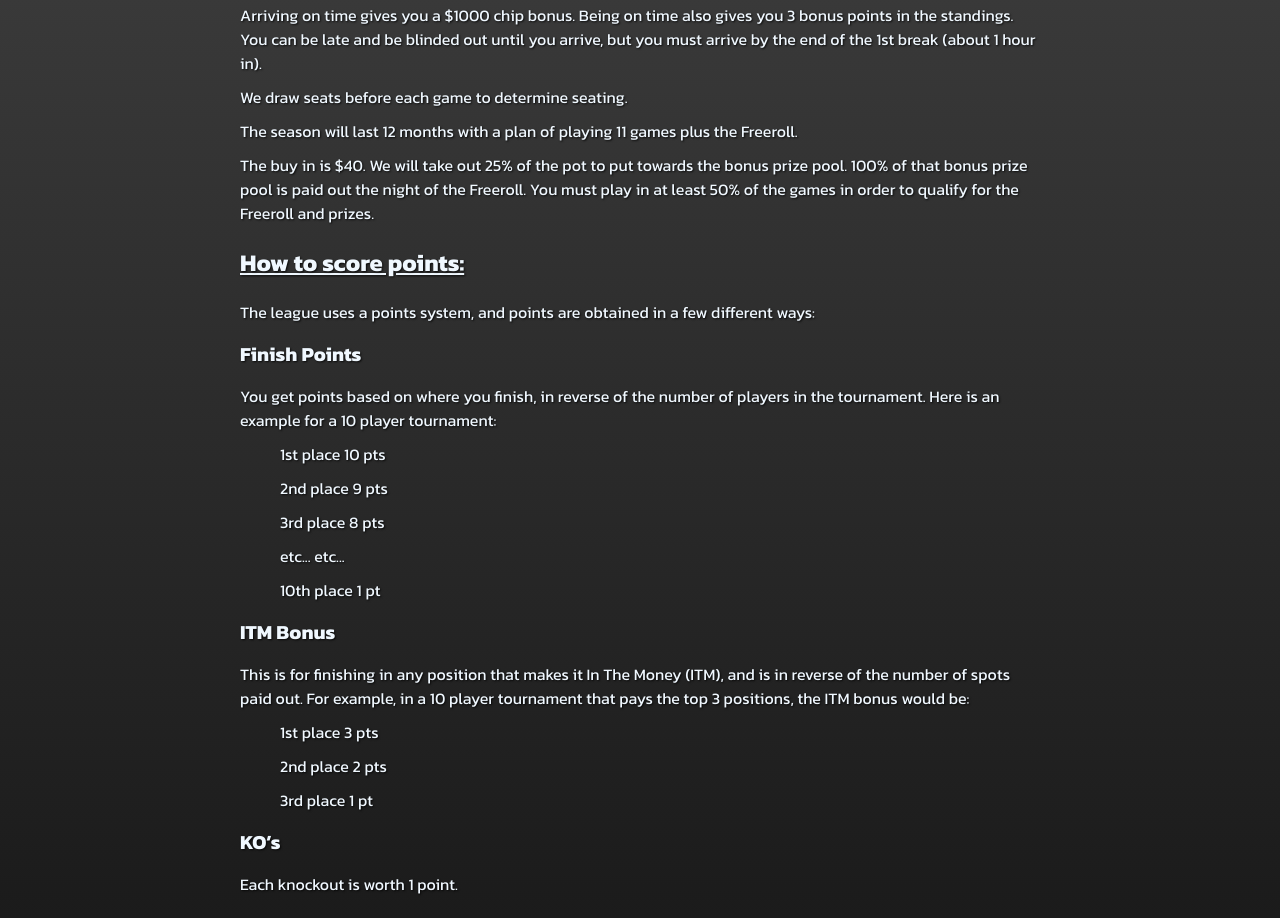
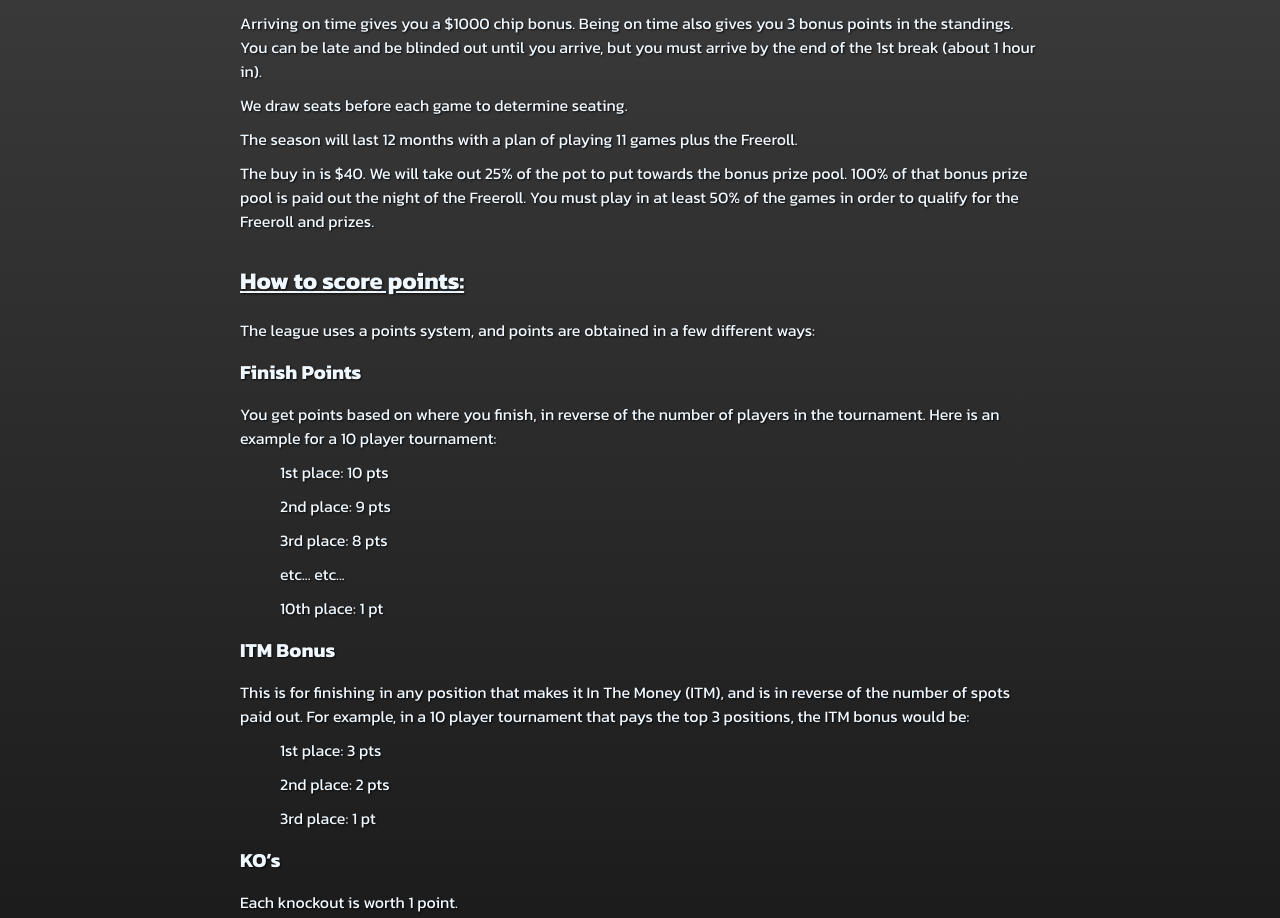
Before and after one commit to jiduto/PL, a website: page info.html in a window 1280 px wide. Shown: the part 217-1135 px from the top of the page. Drawn offline with Linux system fonts and the light colour scheme.

Commit message:
more formatting

```diff
--- a/css/styles.css
+++ b/css/styles.css
@@ -101,7 +101,7 @@ p {
 
 /* Info Content */
 .info-content {
-  text-align: left; /* Left-align container */
+  text-align: left;
   padding: 0 40px;
   max-width: 800px;
   margin: 0 auto;
@@ -111,29 +111,25 @@ p {
   font-size: 24px;
   font-weight: bold;
   text-decoration: underline;
-  margin: 20px 0;
+  margin: 30px 0 20px; /* 2 line breaks (~30px) above, 20px below */
+}
+.info-content h1.first-header {
+  margin-top: 0; /* No extra space above the first h1 */
 }
 .info-content h2 {
   color: #f0f8ff;
   font-size: 20px;
   font-weight: bold;
-  margin: 15px 0;
+  margin: 15px 0; /* 1 line break (~15px) above, 15px below */
 }
 .info-content p {
   color: #f0f8ff;
   font-size: 16px;
   margin: 10px 0;
-  text-align: left; /* Override global centering */
+  text-align: left;
 }
 .info-content .indented {
   margin-left: 40px;
-}
-
-/* Global paragraph style (keep for other pages) */
-p {
-  color: #f0f8ff;
-  text-align: center; /* Still applies outside .info-content */
-  text-shadow: 1px 1px 2px rgba(0, 0, 0, 0.8);
 }
 
 /* Table Styles */
--- a/info.html
+++ b/info.html
@@ -21,17 +21,17 @@
 
       <h2>Finish Points</h2>
       <p>You get points based on where you finish, in reverse of the number of players in the tournament. Here is an example for a 10 player tournament:</p>
-      <p class="indented">1st place       10 pts</p>
-      <p class="indented">2nd place       9 pts</p>
-      <p class="indented">3rd place       8 pts</p>
+      <p class="indented">1st place:       10 pts</p>
+      <p class="indented">2nd place:       9 pts</p>
+      <p class="indented">3rd place:       8 pts</p>
       <p class="indented">etc...             etc...</p>
-      <p class="indented">10th place      1 pt</p>
+      <p class="indented">10th place:      1 pt</p>
 
       <h2>ITM Bonus</h2>
       <p>This is for finishing in any position that makes it In The Money (ITM), and is in reverse of the number of spots paid out. For example, in a 10 player tournament that pays the top 3 positions, the ITM bonus would be:</p>
-      <p class="indented">1st place       3 pts</p>
-      <p class="indented">2nd place       2 pts</p>
-      <p class="indented">3rd place       1 pt</p>
+      <p class="indented">1st place:       3 pts</p>
+      <p class="indented">2nd place:       2 pts</p>
+      <p class="indented">3rd place:       1 pt</p>
 
       <h2>KO’s</h2>
       <p>Each knockout is worth 1 point.</p>
```
